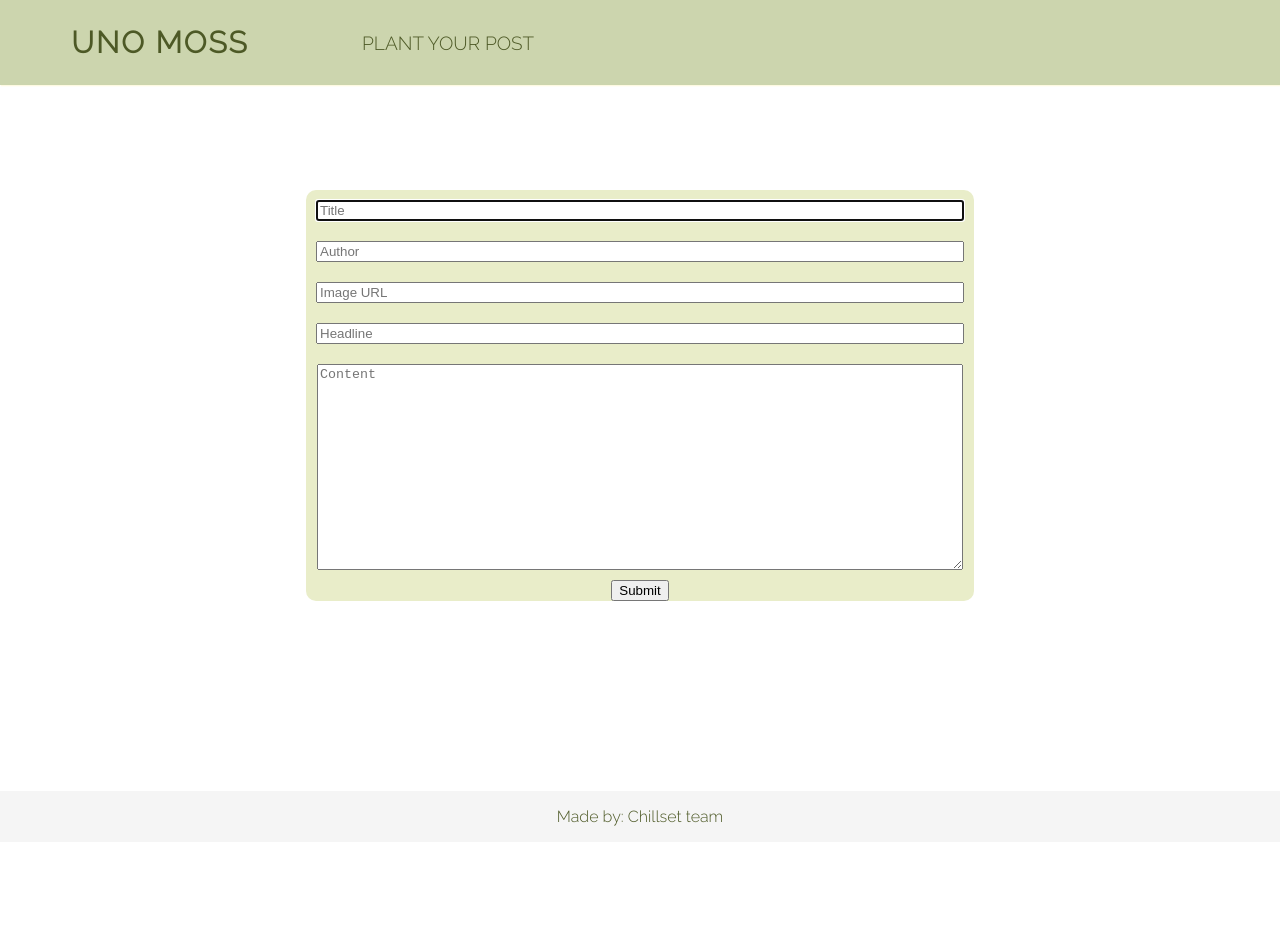
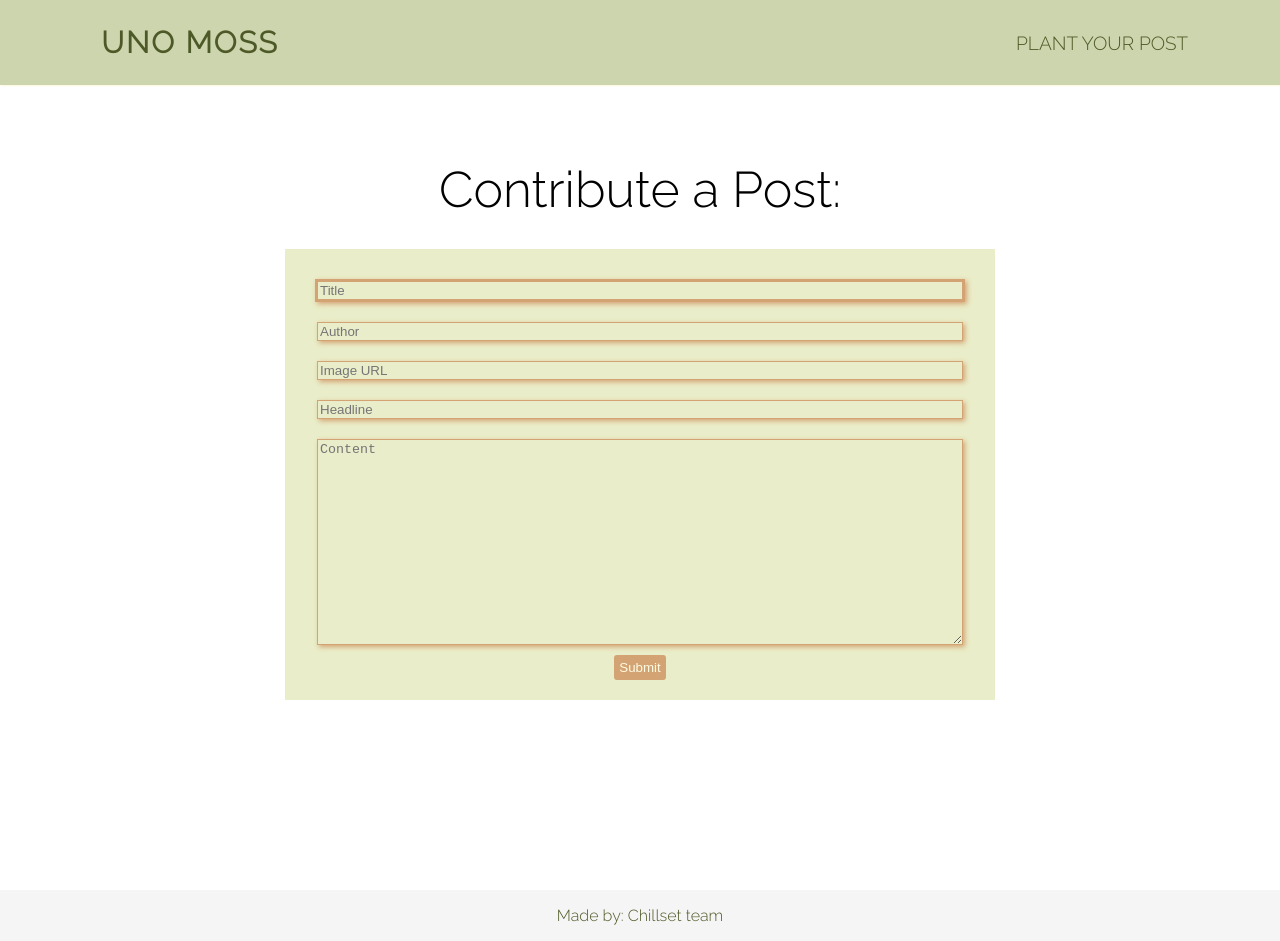
Before and after one commit to allisonbierschenk/blog-app, a React (Create React App) app in the folder client/: page /add-post in a window 1280 px wide. Before the commit the page ends 842 px from the top, so only its background shows below. Built offline with nearby package versions, Linux system fonts and the light colour scheme.

Commit message:
styled forms, slight nav change

```diff
--- a/client/src/components/shared/Nav/Nav.css
+++ b/client/src/components/shared/Nav/Nav.css
@@ -1,35 +1,38 @@
-@import url('https://fonts.googleapis.com/css2?family=Raleway:wght@300&display=swap');
+@import url("https://fonts.googleapis.com/css2?family=Raleway:wght@300&display=swap");
 
 nav {
   flex: 3r;
   position: fixed;
   width: 100%;
-    background-color: #CCD5AE;
+  background-color: #ccd5ae;
   z-index: 5;
   top: 0;
   left: 0;
-    font-family: 'Raleway', sans-serif;
+  font-family: "Raleway", sans-serif;
 }
 
 .nav {
   display: flex;
+  flex-flow: row nowrap;
+  justify-content: space-between;
   padding: 25px 0;
   margin-left: 0px;
   margin-right: 0px;
   margin-top: 0px;
-    box-shadow: 1px 1px 1px .3px #FEFAE0;
+  box-shadow: 1px 1px 1px 0.3px #fefae0;
   width: 100%;
 }
 
 .logo {
   text-align: center;
-    font-weight:bolder;
+  font-weight: bolder;
   text-transform: uppercase;
   font-size: 30px;
   letter-spacing: 2px;
   flex: 1;
   max-width: 25%;
   transition: 300ms all;
+  margin-left: 30px;
 }
 
 .logo:hover {
@@ -39,10 +42,11 @@ nav {
 .links {
   flex: 2;
   max-width: 20vw;
-    align-items:center;
+  align-items: center;
   font-size: 19px;
   display: flex;
   text-transform: uppercase;
+  margin-right: 50px;
 }
 
 .link {
@@ -51,5 +55,5 @@ nav {
 
 a {
   text-decoration: none;
-    color:#4d5926;
+  color: #4d5926;
 }
--- a/client/src/screens/Home/Home.jsx
+++ b/client/src/screens/Home/Home.jsx
@@ -29,6 +29,9 @@ const Home = (props) => {
 
   return (
     <Layout>
+      <div className="search">
+        <input type="text" />
+      </div>
       <div className="display-posts">{displayPosts}</div>
     </Layout>
   );
--- a/client/src/screens/PostCreate/PostCreate.css
+++ b/client/src/screens/PostCreate/PostCreate.css
@@ -1,17 +1,39 @@
+.form-heading {
+  font-family: "Raleway", sans-serif;
+  font-size: 50px;
+}
 .create-form {
   display: flex;
   flex-flow: column nowrap;
   align-items: center;
   margin: 30px;
   background-color: #e9edc9;
-  border-radius: 10px;
+  padding: 20px;
 }
 .create-form input,
 .create-form textarea {
   margin: 10px;
   width: 50vw;
+  background-color: #e9edc9;
+  border: 1px solid #d4a373;
+  box-shadow: 2px 2px 5px #d4a373;
 }
 .create-form textarea {
   resize: vertical;
   min-height: 200px;
 }
+.create-form textarea:focus,
+.create-form input:focus {
+  outline: none !important ;
+  border: 3px solid #d4a373;
+}
+.create-form textarea::-webkit-scrollbar {
+  display: none;
+}
+.create-form button {
+  background-color: #d4a373;
+  border: none;
+  border-radius: 3px;
+  color: #fefae0;
+  padding: 5px;
+}
--- a/client/src/screens/PostCreate/PostCreate.jsx
+++ b/client/src/screens/PostCreate/PostCreate.jsx
@@ -36,6 +36,7 @@ function PostCreate(props) {
 
   return (
     <Layout>
+      <div className="form-heading">Contribute a Post:</div>
       <form className="create-form" onSubmit={handleSubmit}>
         <input
           type="text"
--- a/client/src/screens/PostEdit/PostEdit.css
+++ b/client/src/screens/PostEdit/PostEdit.css
@@ -1,9 +1,14 @@
+.edit-heading {
+  font-family: "Raleway", sans-serif;
+  font-size: 50px;
+}
 .form-photo-container {
   display: flex;
   flex-flow: row nowrap;
   justify-content: center;
   background-color: #e9edc9;
   width: 80vw;
+  padding: 20px;
 }
 .preview-image {
   width: 40vw;
--- a/client/src/screens/PostEdit/PostEdit.jsx
+++ b/client/src/screens/PostEdit/PostEdit.jsx
@@ -46,6 +46,7 @@ function PostEdit(props) {
 
   return (
     <Layout>
+      <div className="edit-heading">Edit Your Post:</div>
       <div className="form-photo-container">
         <img className="preview-image" src={post.imgURL} alt={post.imgURL} />
         <form className="edit-form" onSubmit={handleSubmit}>
```
Lines whose indentation alone changed are shown as unchanged.
